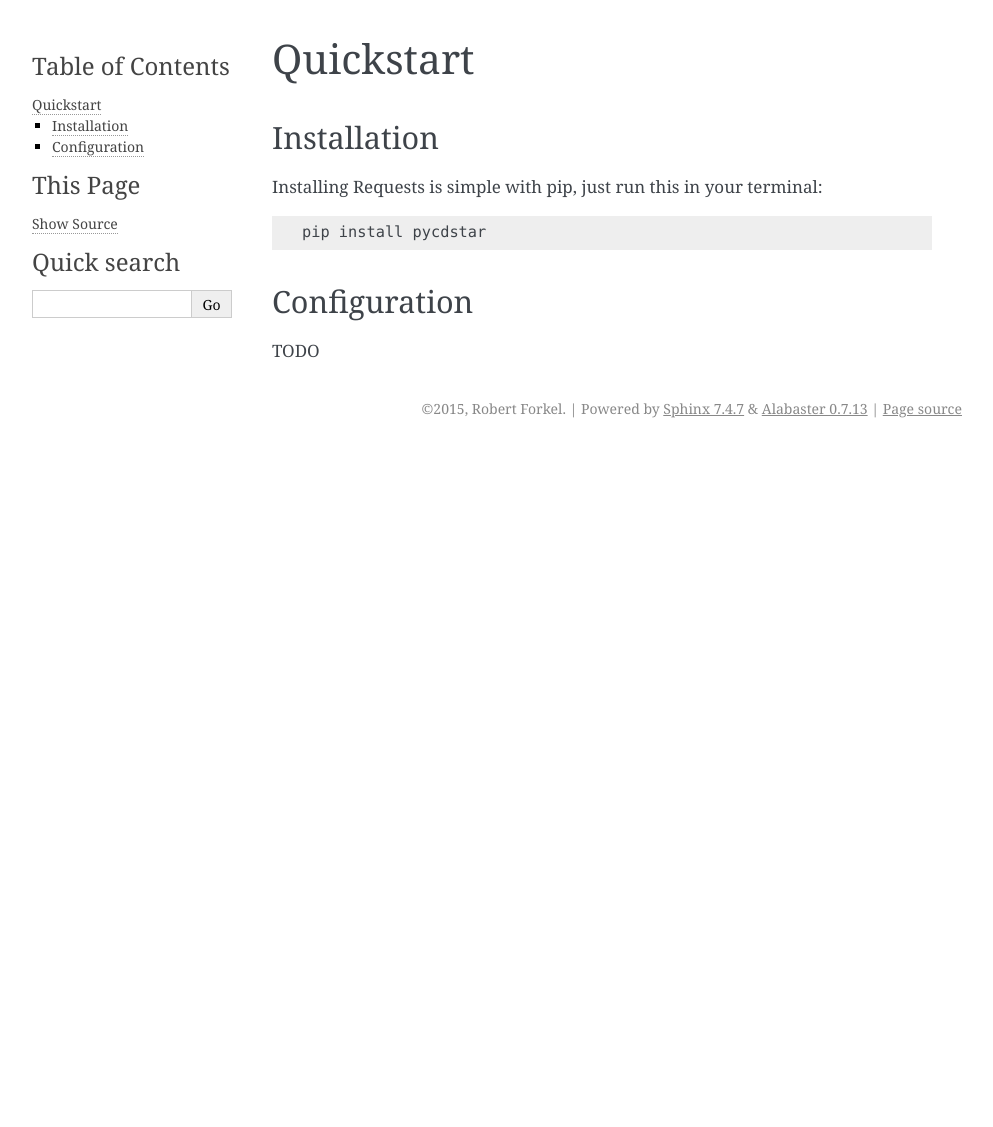
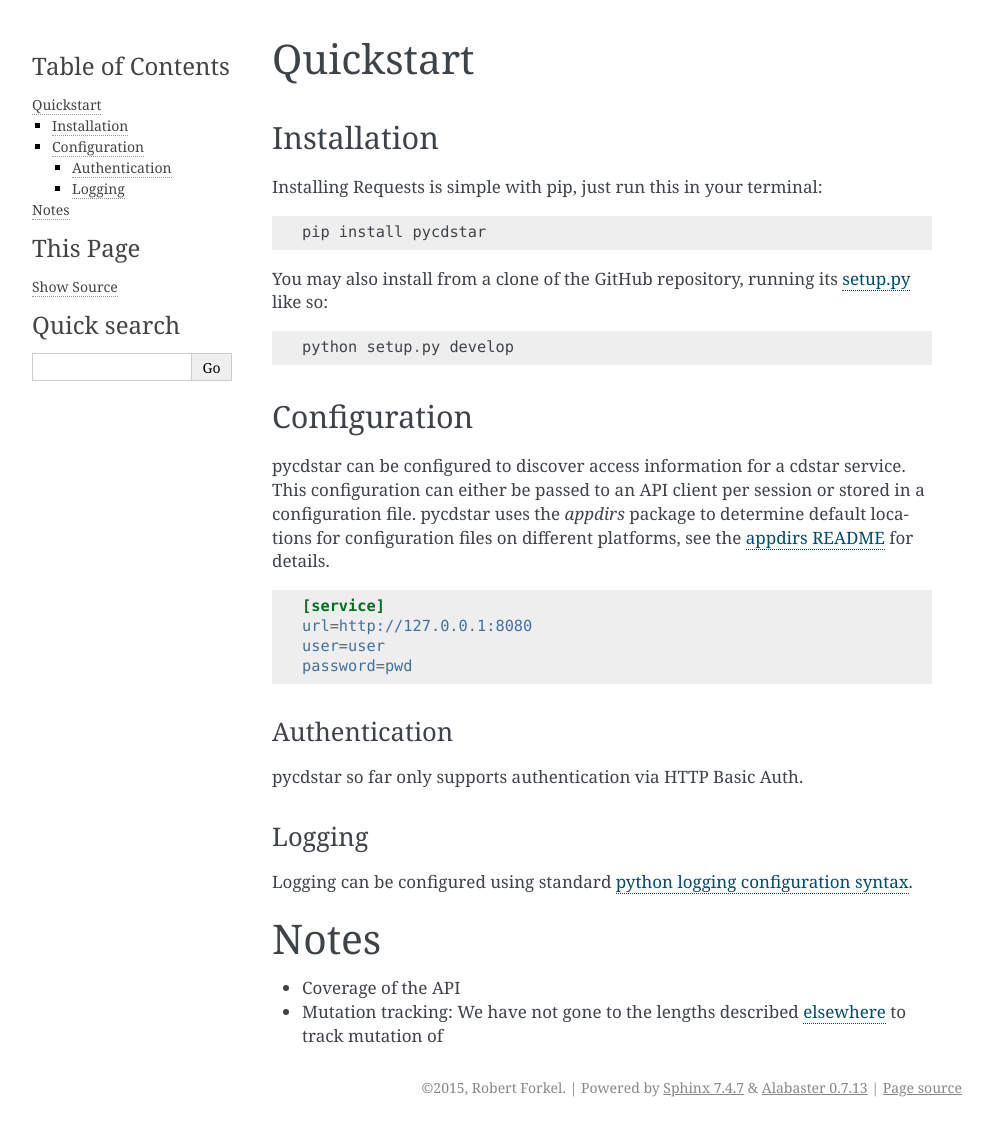
Before and after one commit to dlce-eva/pycdstar, a Sphinx documentation site: the page built from docs/intro.rst, in a window 1280 px wide. Shown: the whole page, without its empty margins (148-1141 px from the left). Built offline with Sphinx 7.4.7, drawn with Linux system fonts in a browser that asks for light colours; before the commit the page ends 900 px from its top, so only the background shows below that.

Commit message:
fleshed out the docs

```diff
--- a/docs/intro.rst
+++ b/docs/intro.rst
@@ -10,8 +10,46 @@
 
     pip install pycdstar
 
+You may also install from a clone of the GitHub repository, running
+its `setup.py <https://github.com/clld/pycdstar/blob/master/setup.py>`_ like so::
+
+    python setup.py develop
+
 
 Configuration
 -------------
 
-TODO
+pycdstar can be configured to discover access information for a cdstar service.
+This configuration can either be passed to an API client per session or stored in
+a configuration file. pycdstar uses the `appdirs` package to determine default
+locations for configuration files on different platforms, see the
+`appdirs README <https://github.com/ActiveState/appdirs#some-example-output>`_ for
+details.
+
+.. code-block:: ini
+
+    [service]
+    url=http://127.0.0.1:8080
+    user=user
+    password=pwd
+
+
+Authentication
+~~~~~~~~~~~~~~
+
+pycdstar so far only supports authentication via HTTP Basic Auth.
+
+Logging
+~~~~~~~
+
+Logging can be configured using standard
+`python logging configuration syntax <https://docs.python.org/2/library/logging.config.html#configuration-file-format>`_.
+
+
+Notes
+=====
+
+- Coverage of the API
+- Mutation tracking: We have not gone to the lengths described
+  `elsewhere <http://variable-scope.com/posts/mutation-tracking-in-nested-json-structures-using-sqlalchemy>`_
+  to track mutation of
```
